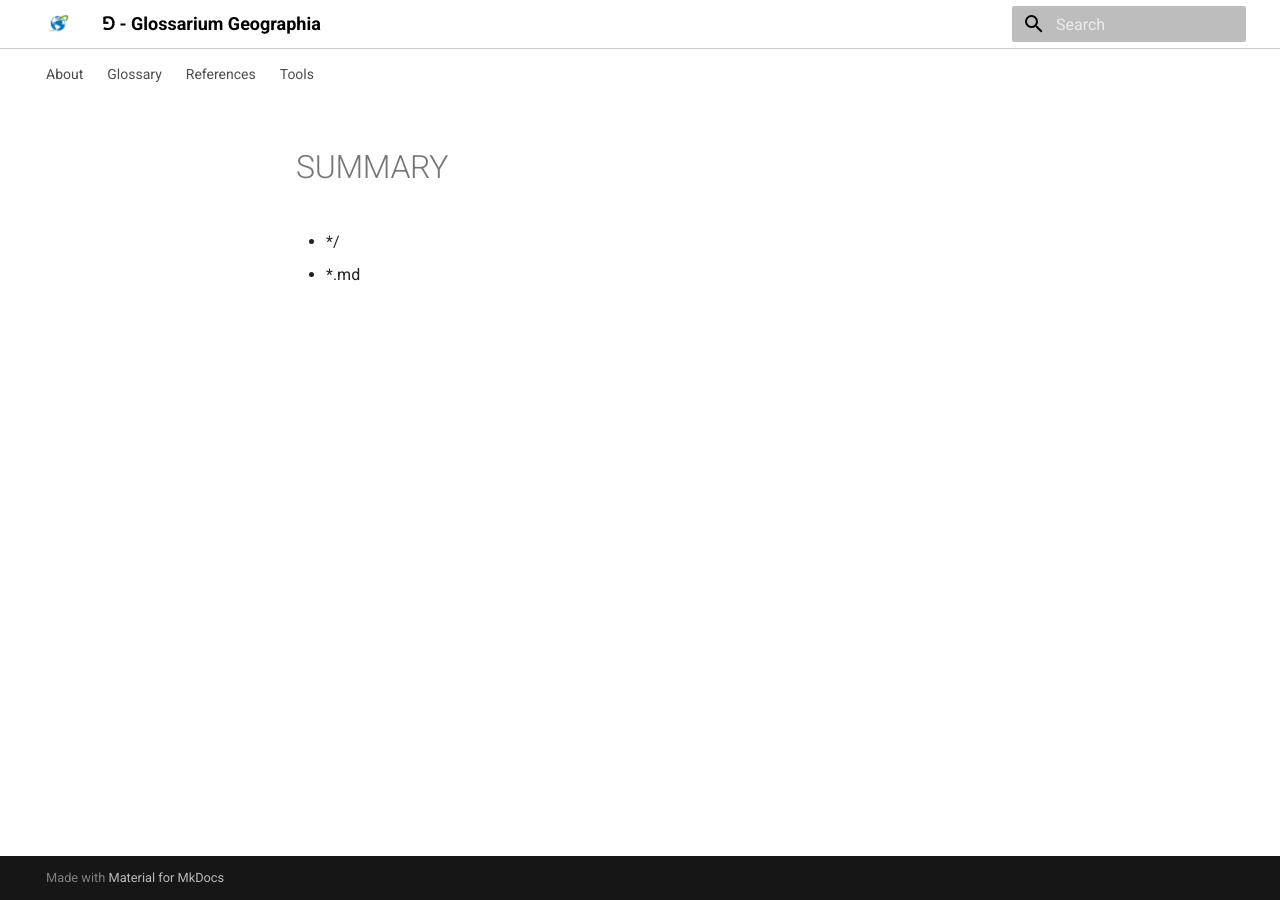
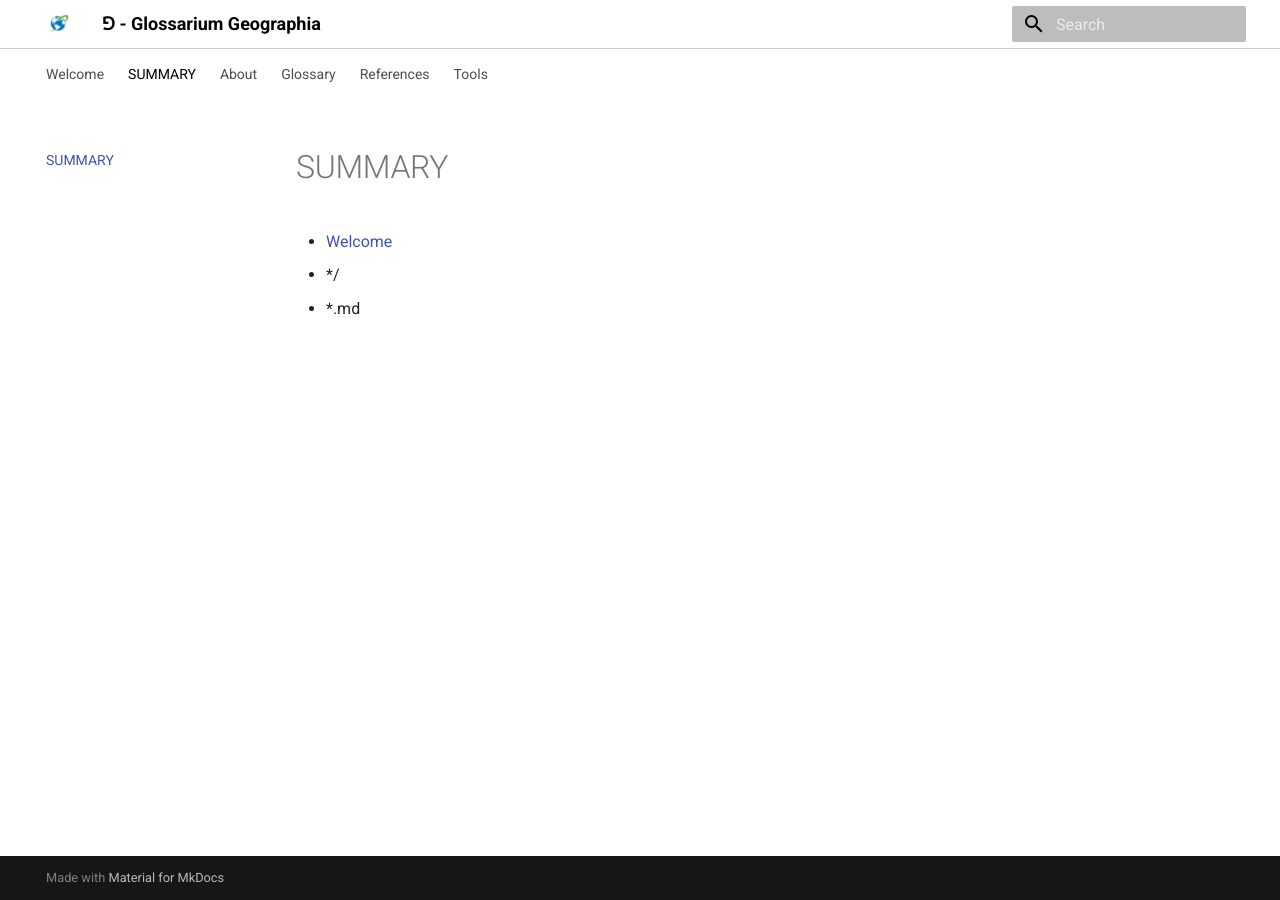
Before and after one commit to kkmcgg/gg, an MkDocs documentation site: the page built from docs/SUMMARY.md, in a window 1280 px wide. Built offline with MkDocs 1.6.1 and Material for MkDocs 9.7.7, drawn with Linux system fonts in a browser that asks for light colours.

```diff
--- a/docs/SUMMARY.md
+++ b/docs/SUMMARY.md
@@ -1,2 +1,3 @@
+- [Welcome](index.md)
 - */
 - *.md
--- /dev/null
+++ b/docs/index.md
@@ -0,0 +1 @@
+#Welcome
--- a/mkdocs.yml
+++ b/mkdocs.yml
@@ -20,8 +20,8 @@ plugins:
   - bibtex:
       bib_file: docs/references/refs.bib
       # bib_file: https://www.zotero.org/kkmcguig/items?format=bibtex
-  - literate-nav:
-      nav_file: SUMMARY.md
+  # - literate-nav:
+  #     nav_file: SUMMARY.md
 
 # nav:
 #   - Home: index.md
```
